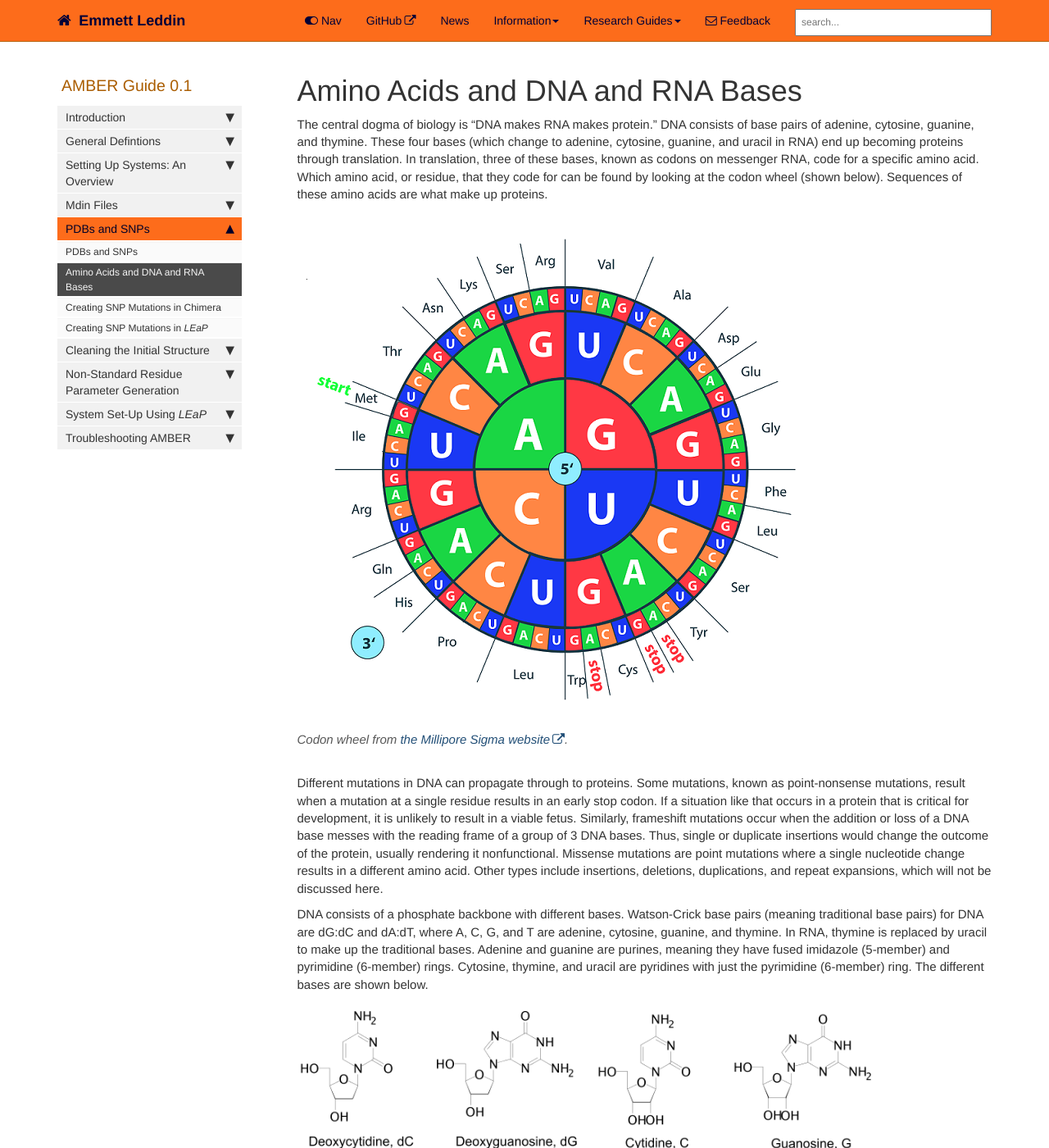
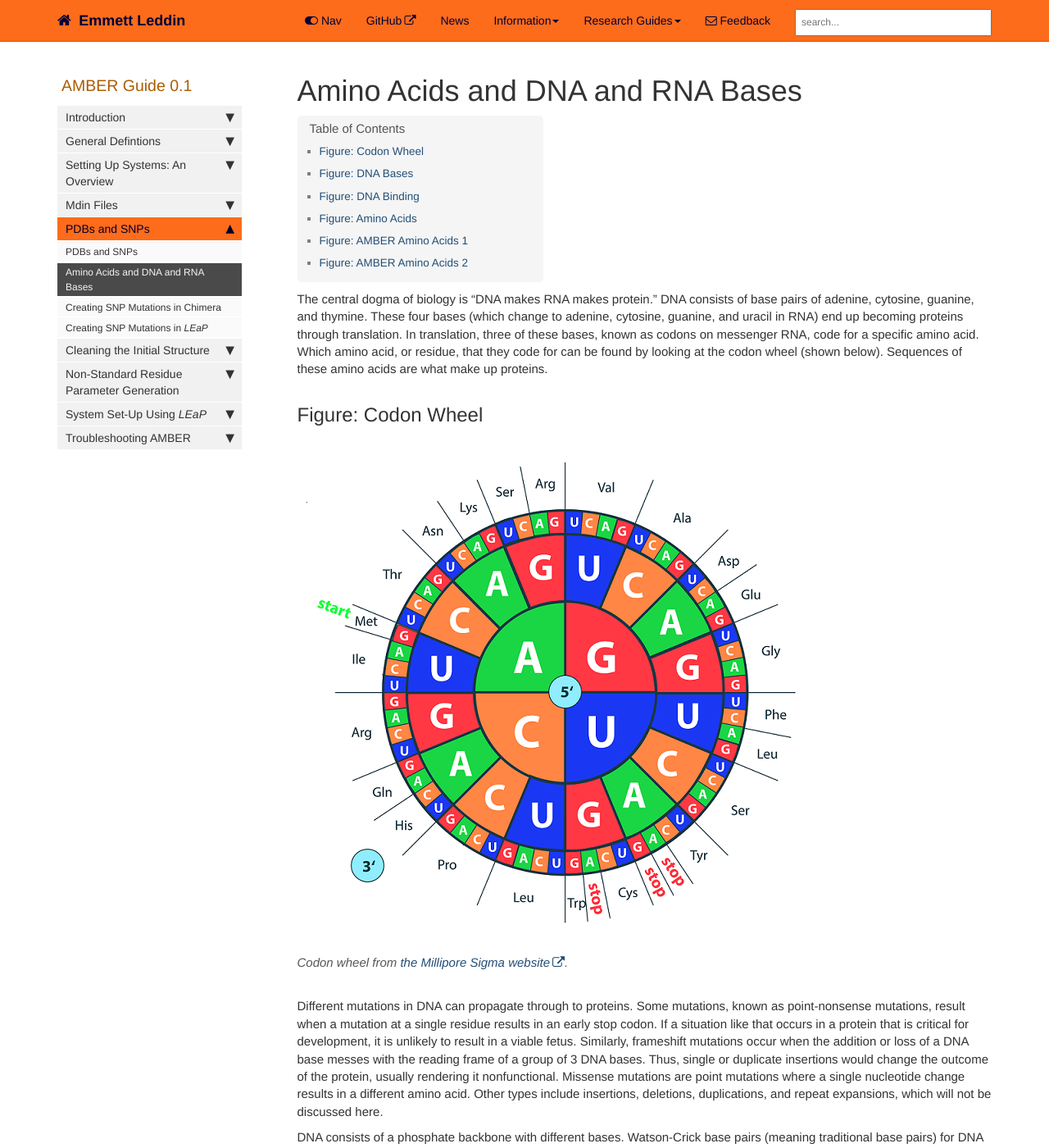
Before and after one commit to emleddin/comp-chem-website, a Jekyll site: the page built from pages/AMBER_guide/AMBERguide-AAs-DNA-RNA.md, in a window 1280 px wide and 1400 px high. Shown: the whole window at 82% size. Built offline with Jekyll 4.4.1, drawn with Linux system fonts in a browser that asks for light colours; comment, search, counter and statistics services are not loaded; some of the changed text lies outside the part shown.

Commit message:
Add figure headings

```diff
--- a/pages/AMBER_guide/AMBERguide-AAs-DNA-RNA.md
+++ b/pages/AMBER_guide/AMBERguide-AAs-DNA-RNA.md
@@ -17,6 +17,7 @@ Which amino acid, or residue, that they code for can be found by looking at the
 codon wheel (shown below).
 Sequences of these amino acids are what make up proteins.
 
+## Figure: Codon Wheel {#codon-wheel}
 {% include image.html file="AMBERguide/codon-wheel.png"
 alt="This is alt text."
 caption='Codon wheel from <a href="https://www.sigmaaldrich.com/technical-documents/articles/biology/amino-acid-codon-wheel.html">the Millipore Sigma website</a>.' %}
@@ -44,6 +45,7 @@ and pyrimidine (6-member) rings.
 Cytosine, thymine, and uracil are pyridines with just the pyrimidine (6-member)
 ring. The different bases are shown below.
 
+## Figure: DNA Bases {#DNA-bases}
 {% include image.html file="AMBERguide/DNA-Bases.png"
 alt="Top row: deoxycytidine, deoxyguanosine, cytidine, guanosine.
 Bottom row: deoxythymidine, deoxyadenosine, uridine, adenosine."
@@ -54,6 +56,7 @@ each other. The typical backbone is linked through the 3' and 5' ends.
 In the *iso* forms, the backbone is linked through the 2' and 5' ends.
 These differences are shown in below.
 
+## Figure: DNA Binding {#DNA-binding}
 {% include image.html file="AMBERguide/DNA-binding.png"
 alt="Left: traditional DNA and RNA linking scheme. Right: iso- DNA and RNA
 linking scheme."
@@ -82,6 +85,7 @@ it, but they're much happier with it.
 __Holoprotein__: the apoprotein combined with its prosthetic group.
 The bear has located their hat again and is now wearing it.
 
+## Figure: Amino Acids {#AA-chart}
 {% include image.html file="AMBERguide/amino-acids.jpeg"
 alt="Amino acids, broken into categories. Non-polar includes glycine, alanine,
 valine, cysteine, proline, leucine, isoleucine, methionine, tryptophan,
@@ -90,11 +94,13 @@ and glutamine. Positively charged includes lysine, arginine, and histidine.
 Negatively charged includes aspartic acid and glutamic acid."
 caption='Amino acid chart from <a href="https://socratic.org/questions/which-part-of-an-amino-acid-s-structure-makes-it-unique-from-other-amino-acids">the Socratic website</a>.' %}
 
+## Figure: AMBER Amino Acids 1 {#AMBER-AAs1}
 {% include image.html file="AMBERguide/AA_image1.png"
 alt="ACE, ALA, ARG, ASH, ASN, ASP, CYM, CYS, CYX, GLH, GLN, GLU,
 GLY, HID, HIE, HIP, HIS, ILE, LEU, and LYN." caption="Amino acid chart with
 AMBER naming (consistent with ff99SB and higher)." %}
 
+## Figure: AMBER Amino Acids 2 {#AMBER-AAs2}
 {% include image.html file="AMBERguide/AA_image2.png"
 alt="LYS, MET, NME, PHE, PRO, SER, TRP, TYR, VAL, DA, DC, DG, DT, RA, RC, RG,
 and RU." caption="Amino acid chart with AMBER naming
```
Also changed, not shown: pages/AMBER_guide/AMBERguide-creating-inputs.md (+3 -3 lines), pages/AMBER_guide/AMBERguide-protonation.md (+4 -2 lines), pages/AMBER_guide/AMBERguide-systems-overview.md (+2 -2 lines).
